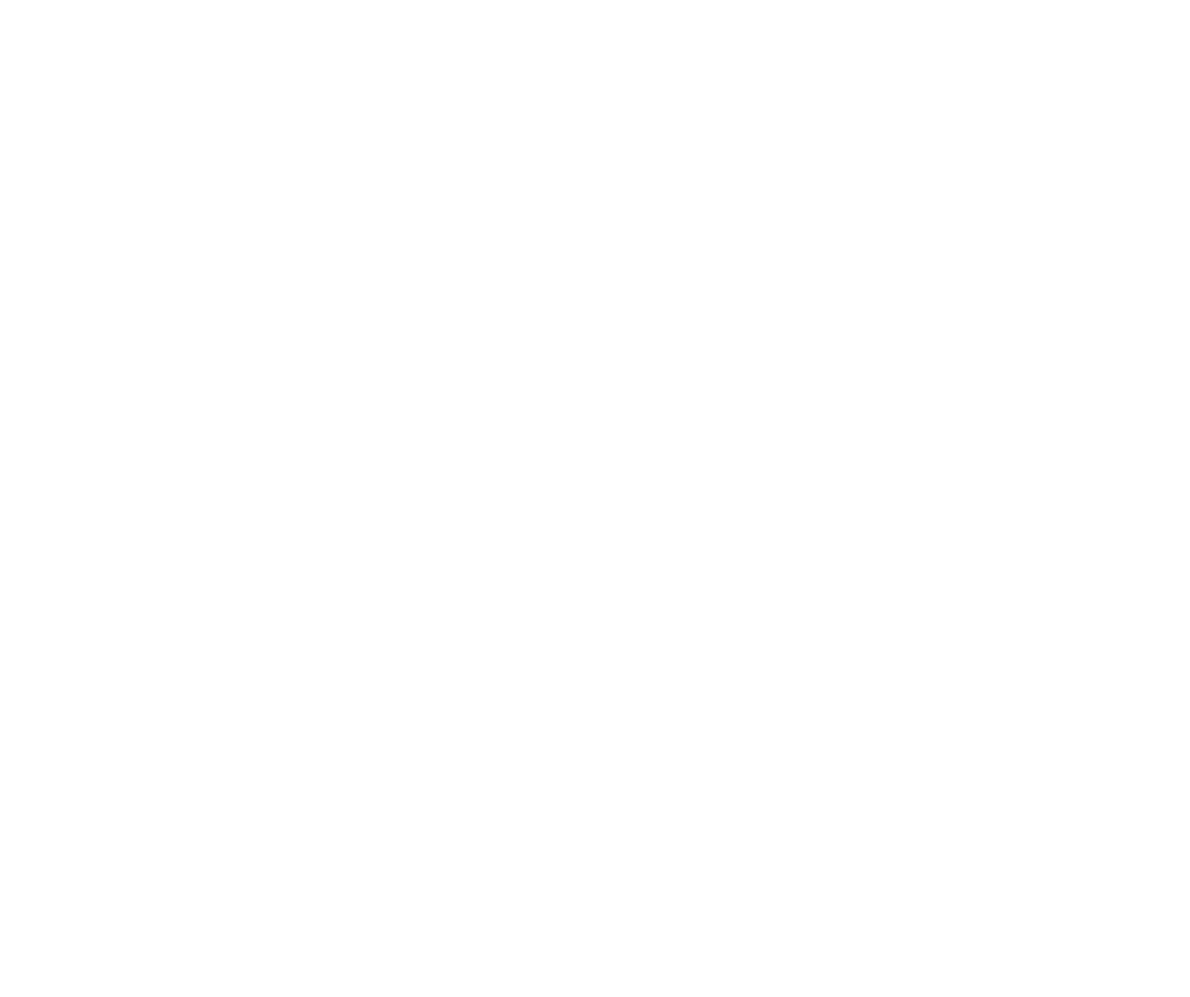
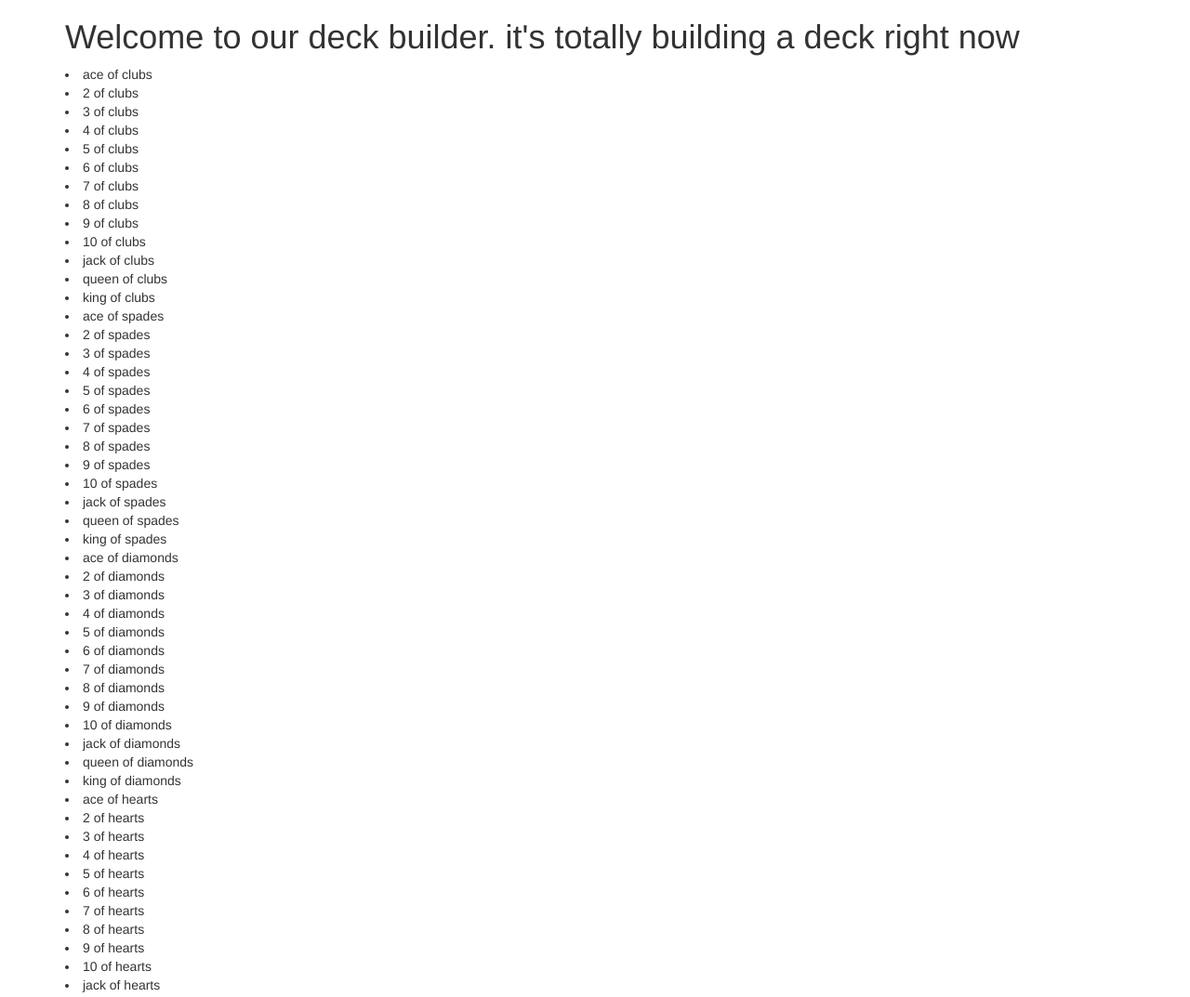
Before and after one commit to loewymalkov/build-a-deck, a plain HTML site: page index.html in a window 1280 px wide. Shown: the top 1073 px of the page at 93% size. Before the commit the page ends 800 px from the top, so only its background shows below. Drawn offline with Linux system fonts and the light colour scheme.

Commit message:
add front end html formatting and output display in list format

```diff
--- a/index.html
+++ b/index.html
@@ -1,13 +1,19 @@
 <!DOCTYPE html>
 <html>
   <head>
+    <link rel="stylesheet" href="css/bootstrap.css">
+    <link rel="stylesheet" href="css/styles.css">
+    <script src="js/jquery-3.4.1.js"></script>
+    <script src="js/scripts.js"></script>
     <title>Build a Deck</title>
   </head>
   <body>
-    <div id="output">
-
+    <div class="container">
+      <h1>
+    Welcome to our deck builder. it's totally building a deck right now</h1>
+      <div id="output">
+        <!-- this is where the output will go -->
+      </div>
     </div>
-
-
   </body>
 </html>
--- a/js/scripts.js
+++ b/js/scripts.js
@@ -1,9 +1,18 @@
-var suits = [ "clubs", "spades", "diamonds", "hearts"]
-var ranks = ["ace", "2", "3", "4", "5", "6", "7", "8", "9", "10", "jack", "queen", "king"]
-
-
-suits.forEach(function(suit){
-  ranks.forEach(function(rank){
-  console.log(rank + " of " + suit)
+// var suits = [ "clubs", "spades", "diamonds", "hearts"]
+// var ranks = ["ace", "2", "3", "4", "5", "6", "7", "8", "9", "10", "jack", "queen", "king"]
+//
+//
+// suits.forEach(function(suit){
+//   ranks.forEach(function(rank){
+//   console.log(rank + " of " + suit)
+//   });
+// });
+$(document).ready(function(){
+  var suits = [ "clubs", "spades", "diamonds", "hearts"]
+  var ranks = ["ace", "2", "3", "4", "5", "6", "7", "8", "9", "10", "jack", "queen", "king"]
+  suits.forEach(function(suit){
+    ranks.forEach(function(rank){
+      $("#output").append("<li>" + rank + " of " + suit + "</li>")
+    });
   });
 });
```
